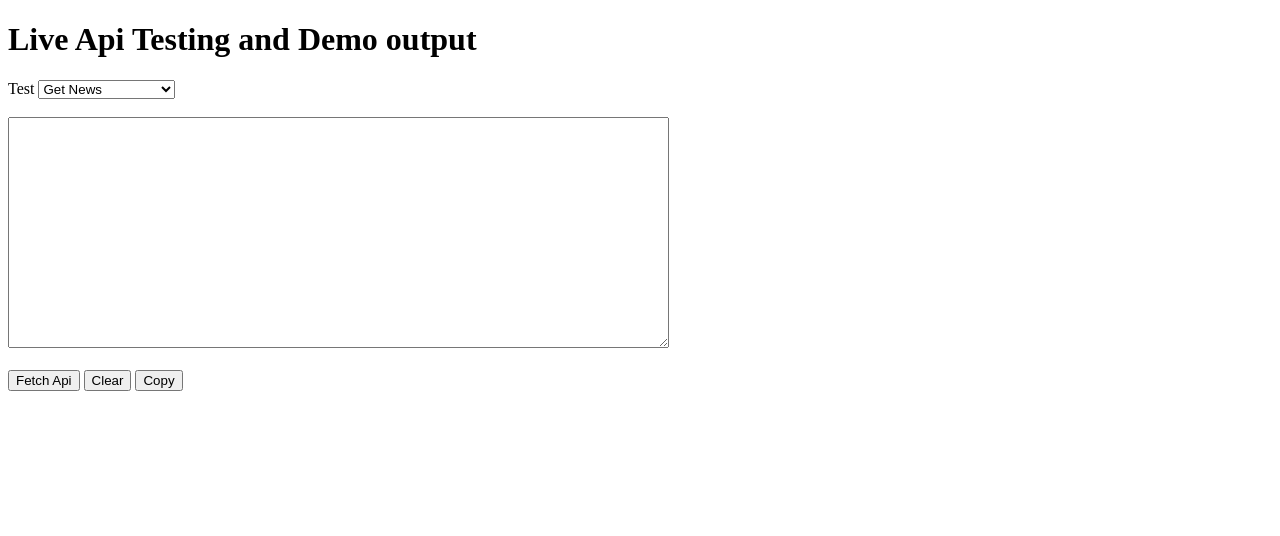
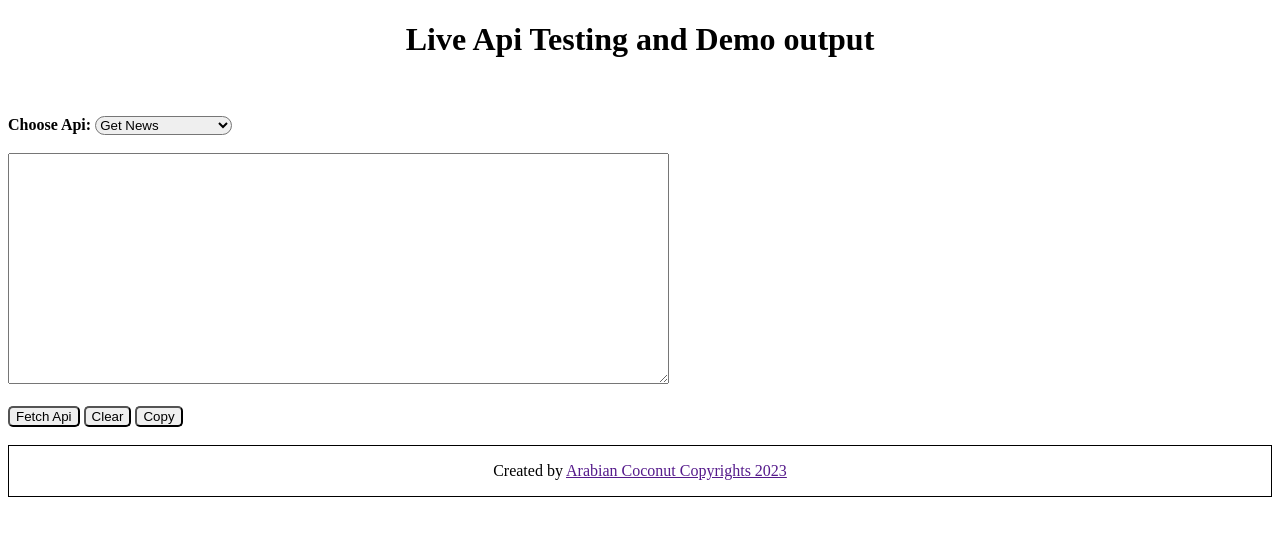
Before and after one commit to ArabianCoconut/Moneycontrol_api, a website: page Webapp/index.html in a window 1280 px wide. Drawn offline with Linux system fonts and the light colour scheme.

Commit message:
Html updated to support the new features.

```diff
--- a/Webapp/index.html
+++ b/Webapp/index.html
@@ -7,10 +7,10 @@
     <title>Testing Api</title>
 </head>
 <body>
-    <h1>Live Api Testing and Demo output</h1>
-   <label>Test</label>
+    <h1 style="text-align: center;">Live Api Testing and Demo output</h1><br></br>
+   <label><b>Choose Api:</b> </label>
 
-   <select id="api" name="api">
+   <select id="api" name="api" style="border-radius: 10px; fill: white;">
         <option value="NApi">Get News</option>
         <option value="BApi">Get Business news</option>
         <option value="LApi">Get Latest News</option>
@@ -18,9 +18,13 @@
     <textarea id="demo_out" cols="80" rows="15" wrap="soft"></textarea>
     <br></br>
 
-    <button id="button" onclick="select()">Fetch Api</button>
-    <button id="button" onclick="clearDemoOut()">Clear</button>
-    <button id="button" onclick="copyDemoOut()">Copy</button>
+    <button id="button" onclick="select()" style="border-radius: 5px;">Fetch Api</button>
+    <button id="button_2" onclick="clearDemoOut()" style="border-radius: 5px;">Clear</button>
+    <button id="button_3" onclick="copyDemoOut()" style="border-radius: 5px;">Copy</button>
     <script src="script.js"></script>
 </body>
+<br></br>
+<footer style="border:1px solid black;text-align: center;">
+    <p>Created by <a href="">Arabian Coconut Copyrights 2023</a></p>
+</footer>
 </html>
```
